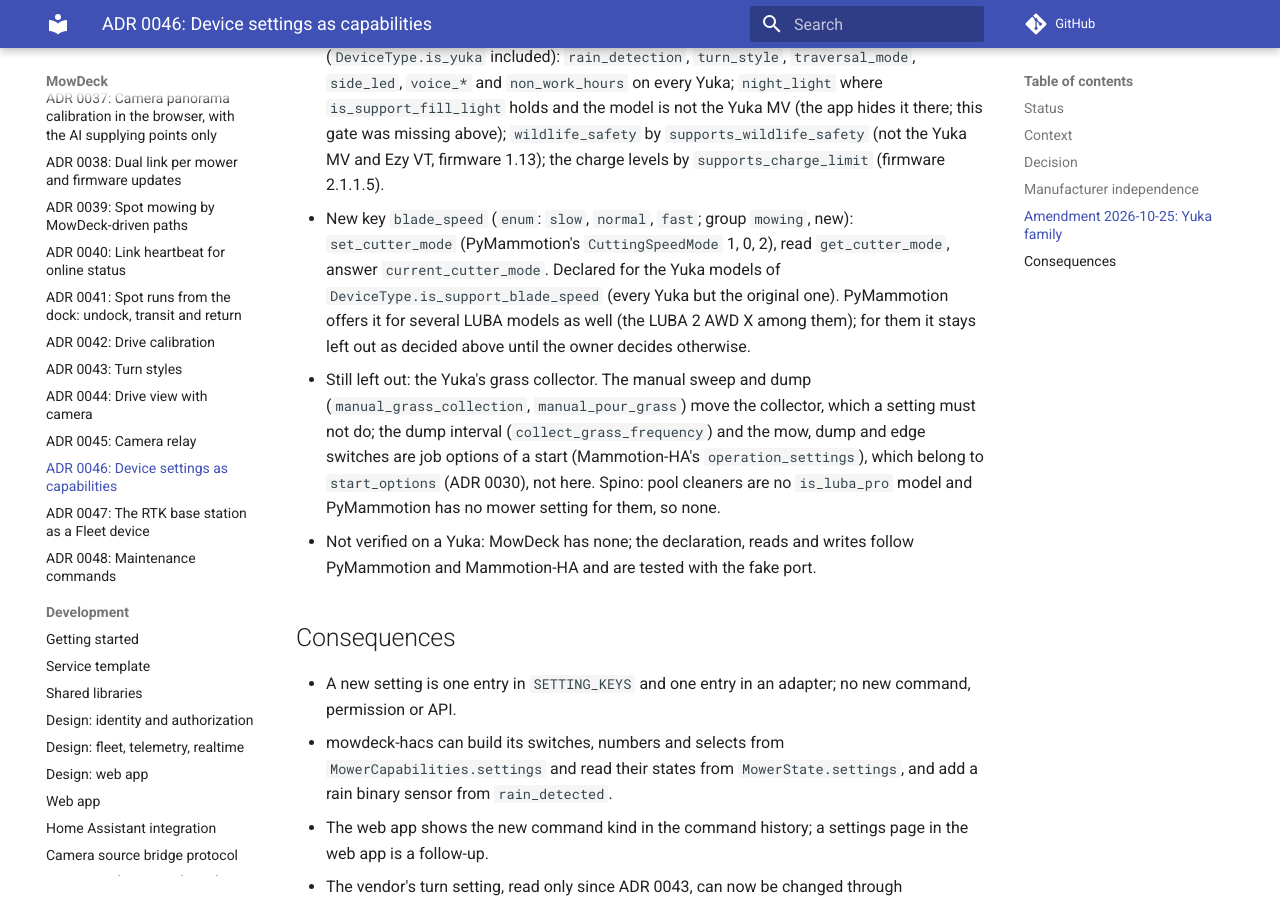
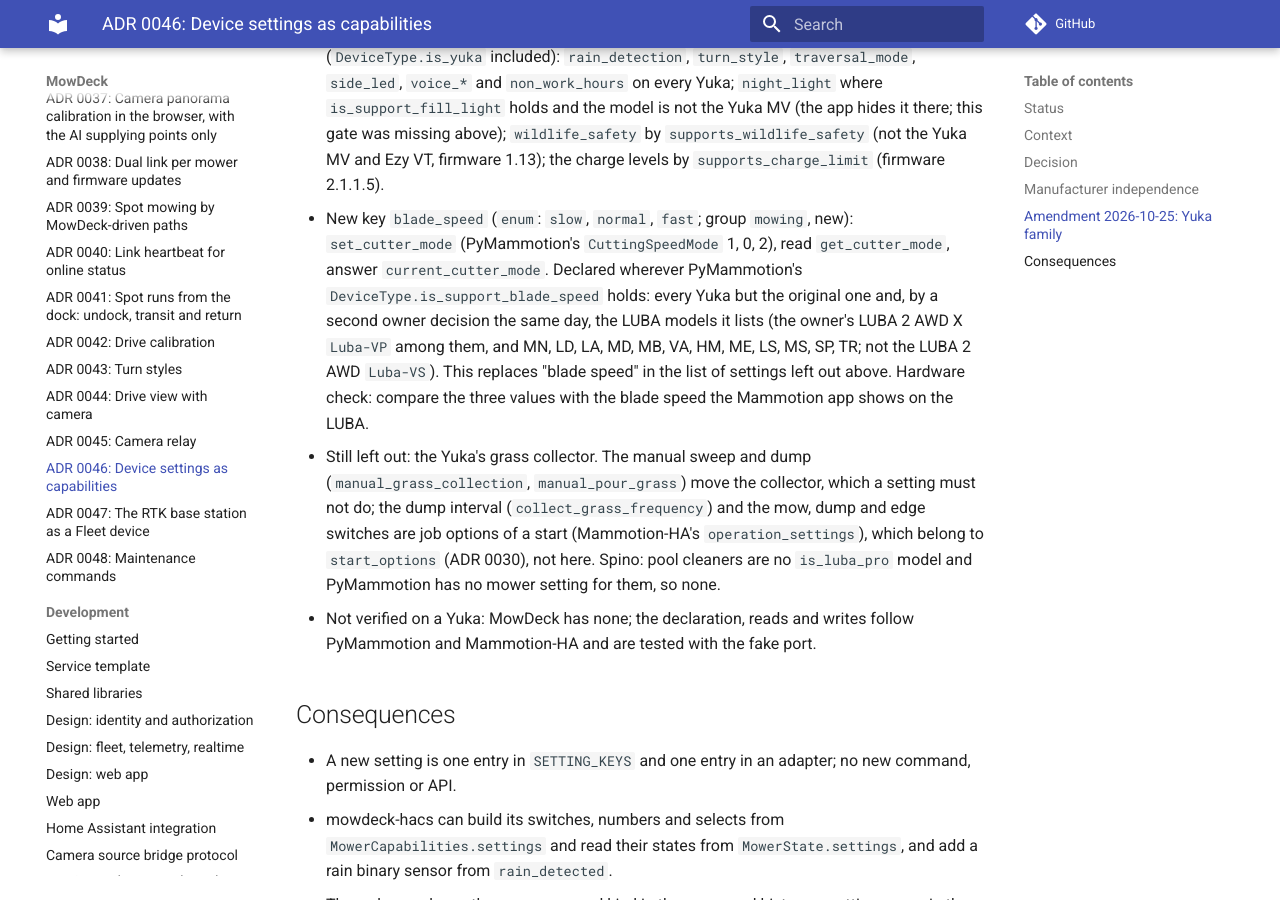
Before and after one commit to lukislp/mowdeck, an MkDocs documentation site: the page built from docs/adr/0046-device-settings-as-capabilities.md, in a window 1280 px wide and 900 px high, scrolled down 3384 px. Built offline with MkDocs 1.6.1 and Material for MkDocs 9.7.7, drawn with Linux system fonts in a browser that asks for light colours; comment, search, counter and statistics services are not loaded.

Commit message:
feat(mammotion): blade speed for the LUBA models PyMammotion supports
Owner decision 2026-10-25: declare blade_speed wherever PyMammotion
0.10.9's DeviceType.is_support_blade_speed holds, the LUBA 2 AWD X and
the other LUBA variants it lists included (not the LUBA 2 AWD), instead
of the Yuka models only. Tests for the LUBA declaration, connect read and
writes; ADR 0046 addendum, adapter README and phases updated.

```diff
--- a/docs/adr/0046-device-settings-as-capabilities.md
+++ b/docs/adr/0046-device-settings-as-capabilities.md
@@ -56,7 +56,7 @@ Left out on purpose: the rain delay and the rain protection modes (X5 series onl
 Owner decision: the Yuka models get every setting PyMammotion 0.10.9 supports for them, with PyMammotion's own gates per model and firmware ("what PyMammotion offers, the Yuka can do; its author tested it, so accept his assumptions"). The reason for leaving them out above no longer holds: PyMammotion routes the read/write parameters of every `DeviceType.is_luba_pro` model over `nav_sys_param_cmd` (`MammotionCommand.read_write_device`, the same check as Mammotion-HA's `_rw_expected_field`), and that includes every Yuka. Mammotion-HA (at PyMammotion 0.10.9) creates the same entities for the Yuka.
 
 - The Mammotion adapter now declares settings for every `is_luba_pro` model (`DeviceType.is_yuka` included): `rain_detection`, `turn_style`, `traversal_mode`, `side_led`, `voice_*` and `non_work_hours` on every Yuka; `night_light` where `is_support_fill_light` holds and the model is not the Yuka MV (the app hides it there; this gate was missing above); `wildlife_safety` by `supports_wildlife_safety` (not the Yuka MV and Ezy VT, firmware 1.13); the charge levels by `supports_charge_limit` (firmware 2.1.1.5).
-- New key `blade_speed` (`enum`: `slow`, `normal`, `fast`; group `mowing`, new): `set_cutter_mode` (PyMammotion's `CuttingSpeedMode` 1, 0, 2), read `get_cutter_mode`, answer `current_cutter_mode`. Declared for the Yuka models of `DeviceType.is_support_blade_speed` (every Yuka but the original one). PyMammotion offers it for several LUBA models as well (the LUBA 2 AWD X among them); for them it stays left out as decided above until the owner decides otherwise.
+- New key `blade_speed` (`enum`: `slow`, `normal`, `fast`; group `mowing`, new): `set_cutter_mode` (PyMammotion's `CuttingSpeedMode` 1, 0, 2), read `get_cutter_mode`, answer `current_cutter_mode`. Declared wherever PyMammotion's `DeviceType.is_support_blade_speed` holds: every Yuka but the original one and, by a second owner decision the same day, the LUBA models it lists (the owner's LUBA 2 AWD X `Luba-VP` among them, and MN, LD, LA, MD, MB, VA, HM, ME, LS, MS, SP, TR; not the LUBA 2 AWD `Luba-VS`). This replaces "blade speed" in the list of settings left out above. Hardware check: compare the three values with the blade speed the Mammotion app shows on the LUBA.
 - Still left out: the Yuka's grass collector. The manual sweep and dump (`manual_grass_collection`, `manual_pour_grass`) move the collector, which a setting must not do; the dump interval (`collect_grass_frequency`) and the mow, dump and edge switches are job options of a start (Mammotion-HA's `operation_settings`), which belong to `start_options` (ADR 0030), not here. Spino: pool cleaners are no `is_luba_pro` model and PyMammotion has no mower setting for them, so none.
 - Not verified on a Yuka: MowDeck has none; the declaration, reads and writes follow PyMammotion and Mammotion-HA and are tested with the fake port.
 
```
Also changed, not shown: docs/phases.md (+1 -1 lines), libs/mowdeck-control-mammotion/README.md (+1 -1 lines), 2 other files.
